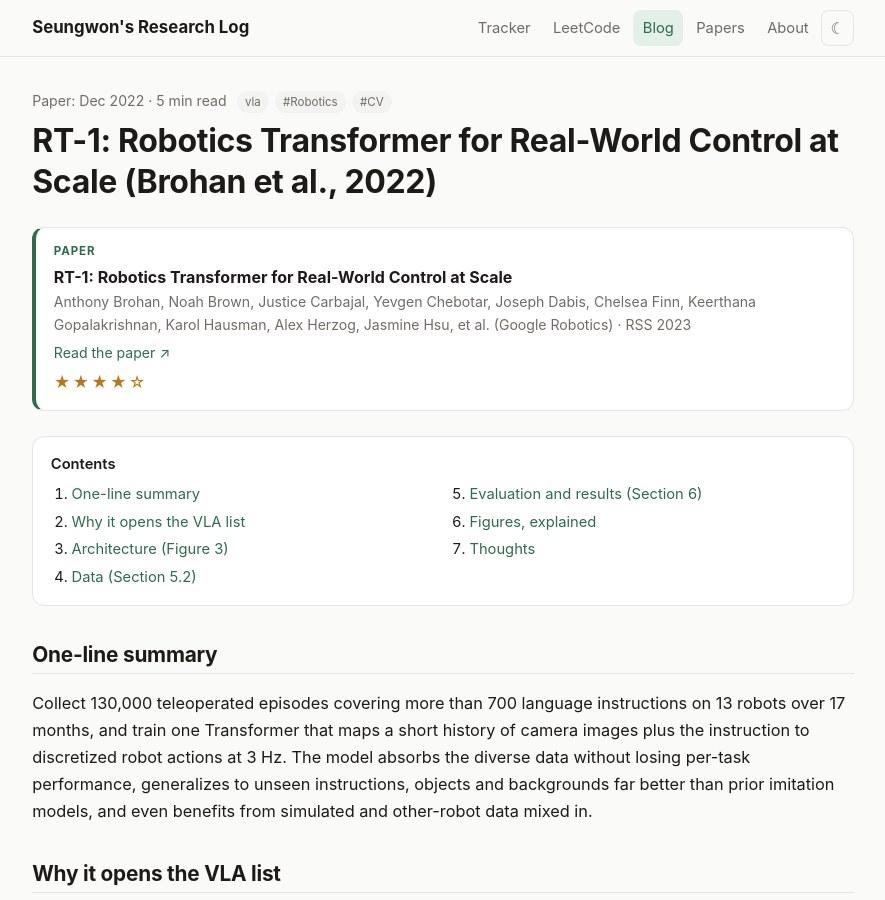
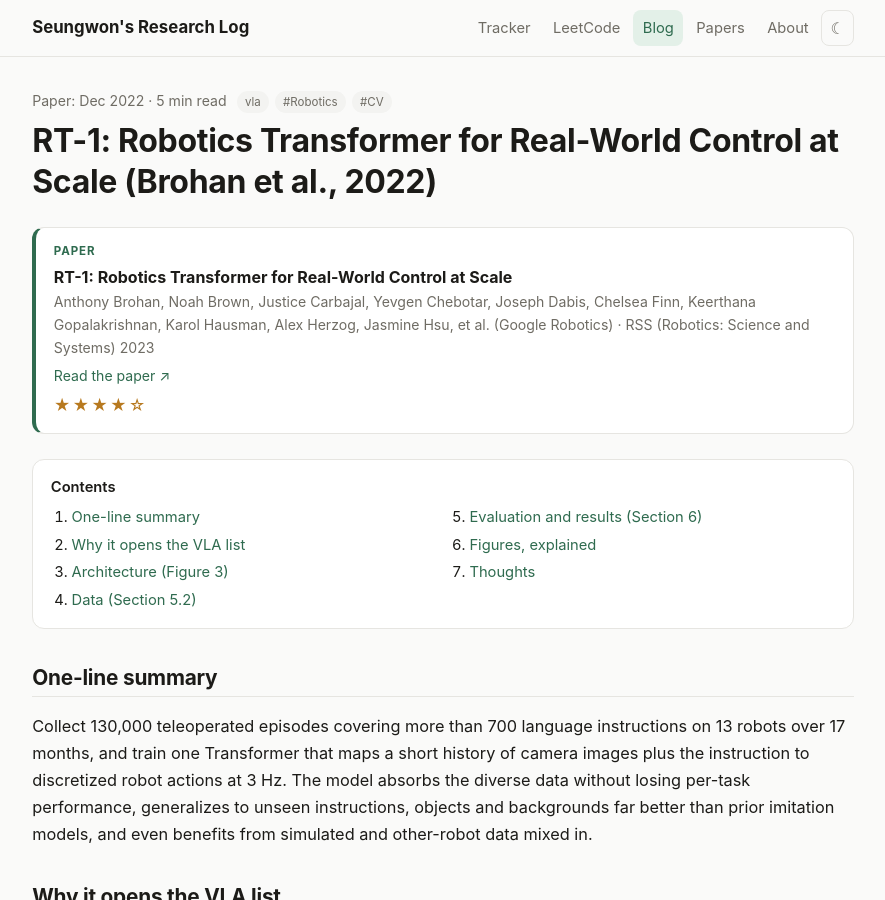
Before and after one commit to Aiant5615/Aiant5615.github.io, a Jekyll site: the page built from _posts/2026-09-07-rt1.md, in a window 1280 px wide and 900 px high. Shown: the whole window, without its empty margins (197-1082 px from the left). Built offline with Jekyll 4.4.1, drawn with Linux system fonts in a browser that asks for light colours.

Commit message:
Spell out the RSS conference name
Co-Authored-By: Claude Fable 5.1 <noreply@anthropic.com>

```diff
--- a/_posts/2026-09-07-rt1.md
+++ b/_posts/2026-09-07-rt1.md
@@ -13,7 +13,7 @@ paper:
   title: "RT-1: Robotics Transformer for Real-World Control at Scale"
   published: 2022-12
   authors: Anthony Brohan, Noah Brown, Justice Carbajal, Yevgen Chebotar, Joseph Dabis, Chelsea Finn, Keerthana Gopalakrishnan, Karol Hausman, Alex Herzog, Jasmine Hsu, et al. (Google Robotics)
-  venue: RSS
+  venue: "RSS (Robotics: Science and Systems)"
   year: 2023
   link: https://arxiv.org/abs/2212.06817
 ---
```
Also changed, not shown: _posts/2026-09-07-octo.md (+1 -1 lines).
